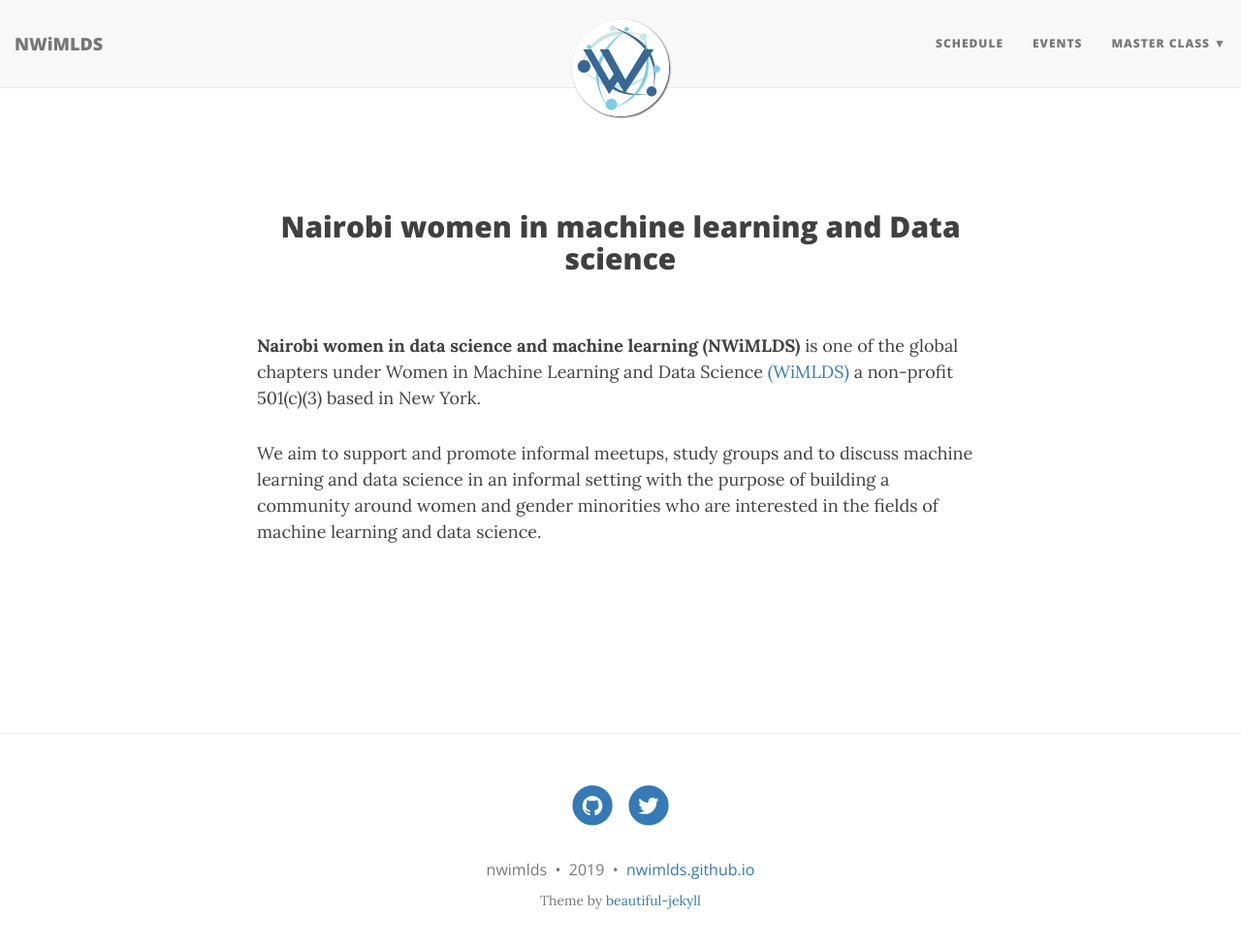
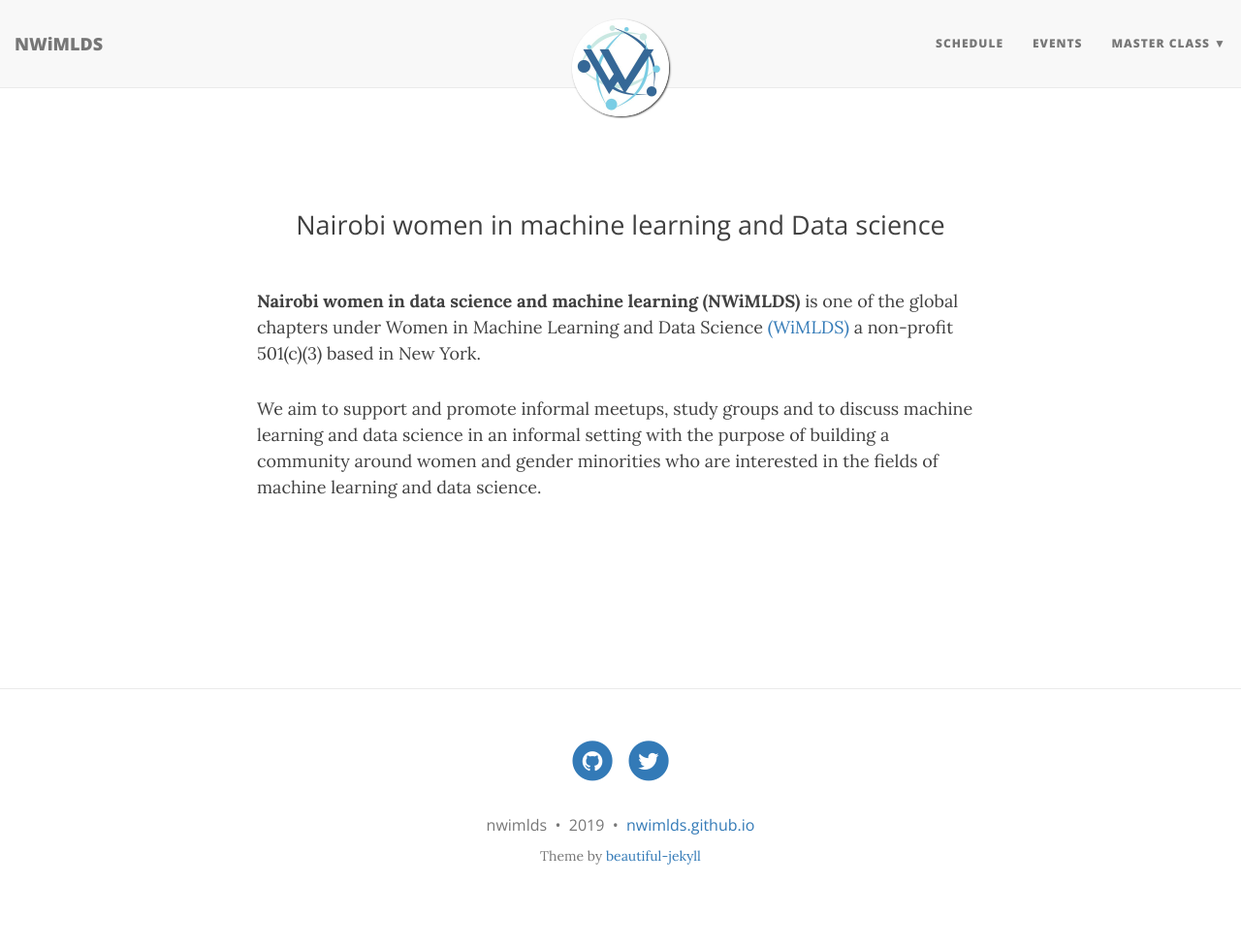
Before and after one commit to Master-DS-Classes/nwimlds.github.io, a Jekyll site: the page index.html, which Jekyll copies as it is, in a window 1280 px wide and 990 px high. Shown: the top 977 px of the window at 97% size. Built offline with Jekyll 4.4.1, drawn with Linux system fonts in a browser that asks for light colours; nearby versions of some CDN libraries.

Commit message:
Update index.html

```diff
--- a/index.html
+++ b/index.html
@@ -138,7 +138,7 @@
 
 	<p>&nbsp;</p>
 
-            <h2>Nairobi women in machine learning and Data science</h2>
+	<span class="page-subheading">Nairobi women in machine learning and Data science</span>
 
         </div>
       </div>
```
